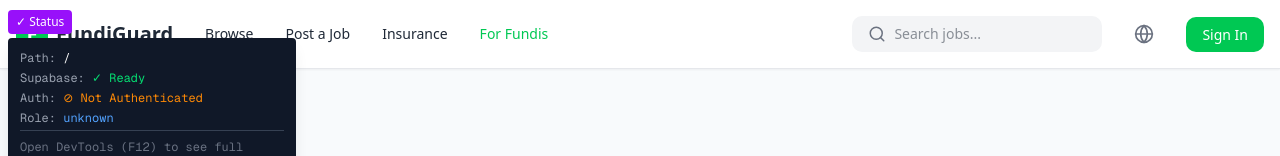
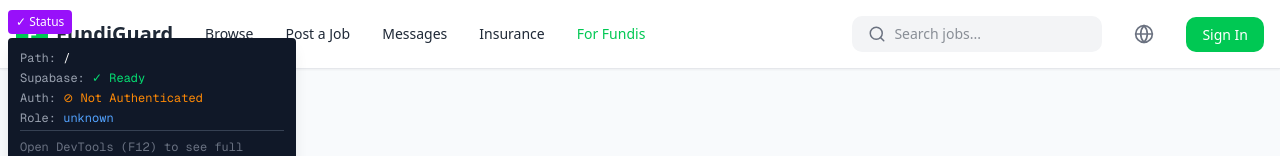
Before and after one commit to aarongreentt/fundiguard-next, a Next.js app: page / in a window 1280 px wide. Shown: the top 156 px of the page. Built offline with nearby package versions, Linux system fonts and the light colour scheme; no server answers.

Commit message:
fix: Add Messages link to main header navigation
- Added Messages (/chat) to desktop navigation
- Added Messages to mobile navigation menu
- Shows between Post a Job and Insurance
- Fully integrated with existing header styling

```diff
--- a/src/components/layout/header.tsx
+++ b/src/components/layout/header.tsx
@@ -107,6 +107,15 @@ export function Header() {
             }}
           >
             Post a Job
+          </Link>
+          <Link
+            href="/chat"
+            className="text-sm font-medium transition-colors hover:text-blue-600"
+            style={{
+              color: isActive('/chat') ? COLORS['trust-green'] : COLORS['text-dark'],
+            }}
+          >
+            Messages
           </Link>
           <Link
             href="/insurance"
@@ -233,6 +242,9 @@ export function Header() {
             <Link href="/post-job" className="px-4 py-2 hover:bg-white rounded-lg transition-colors" style={{ color: COLORS['text-dark'] }}>
               Post a Job
             </Link>
+            <Link href="/chat" className="px-4 py-2 hover:bg-white rounded-lg transition-colors" style={{ color: COLORS['text-dark'] }}>
+              Messages
+            </Link>
             <Link href="/insurance" className="px-4 py-2 hover:bg-white rounded-lg transition-colors" style={{ color: COLORS['text-dark'] }}>
               Insurance
             </Link>
```
